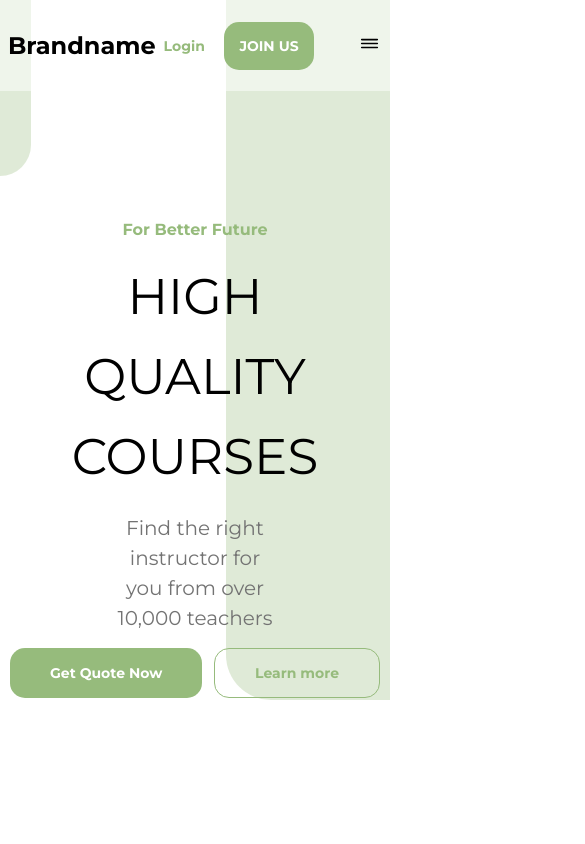
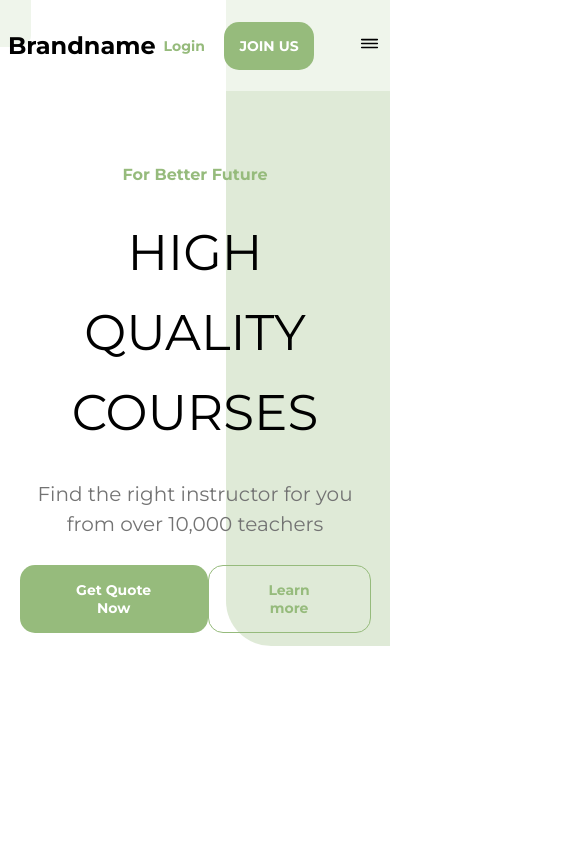
Before and after one commit to MuFReese/lending_school, a React (Vite) app: page / in a window 390 px wide. Shown: the top 844 px of the page, 585 px wide, since content can reach past the window. Built offline with nearby package versions, Linux system fonts and the light colour scheme.

Commit message:
Made adaptive layout for header and navigation

```diff
--- a/src/App.tsx
+++ b/src/App.tsx
@@ -12,8 +12,8 @@ function App() {
     <>
     <Navigation/>
     <Header />
-    <Companies />
-    <Courses />
+    {/* <Companies /> */}
+    {/* <Courses /> */}
     <br />
     <br />
     <br />
--- a/src/components/Button.tsx
+++ b/src/components/Button.tsx
@@ -74,6 +74,4 @@ const StyleButton = styled.button<Omit<ButtonProps, 'title'>>`
       }
   `
   }
-
-
 `
--- /dev/null
+++ b/src/components/component.module.css
@@ -0,0 +1,6 @@
+
+
+
+.button{
+
+}
--- a/src/layouts/Header/header.module.css
+++ b/src/layouts/Header/header.module.css
@@ -1,13 +1,14 @@
 .header {
   width: 100%;
-  height: 700px;
-  padding-top: 210px;
+  height: 80%;
+  padding-top: 150px;
+  position: relative;
 }
 
 .wrapHeaderText{
-  width: 40%;
+  width: 90%;
   height: 496px;
-  margin: 0px auto;
+  margin: 0 auto;
   display: flex;
   flex-direction: column;
   align-items: center;
@@ -31,15 +32,15 @@
 
 .wrapHeaderText div{
   display: flex;
-  width: 370px;
-  justify-content: space-between;
+  width: 100%;
+  justify-content: space-around;
 }
 
 
 .leftFond{
-  width: 8%;
-  height: 176px;
-  border-bottom-right-radius: 45px;
+  width: 8vw;
+  height: 12vw;
+  border-bottom-right-radius: 3vw;
   background-color: #96BB7C;
   opacity: 0.3;
   position: absolute;
@@ -50,7 +51,7 @@
 
 .rightFond{
   width: 42%;
-  height: 700px;
+  height: 100%;
   border-bottom-left-radius: 45px;
   background-color: #96BB7C;
   opacity: 0.3;
@@ -60,3 +61,38 @@
   z-index: -1;
 
 }
+
+@media (max-width: 1920px) {
+  .wrapHeaderText{
+    width: 25%;
+  }
+}
+
+@media (max-width: 1500px) {
+  .wrapHeaderText{
+    width: 35%;
+  }
+}
+
+@media (max-width: 1100px) {
+  .wrapHeaderText{
+    width: 45%;
+  }
+}
+
+@media (max-width: 850px) {
+  .wrapHeaderText{
+    width: 60%;
+  }
+}
+
+@media (max-width: 650px) {
+  .wrapHeaderText{
+    width: 90%;
+  }
+  /* .leftFond{
+  width: 15vw;
+  height: 20vw;
+  border-bottom-right-radius: 8vw;
+  } */
+}
--- a/src/layouts/Navigation/navogation.css
+++ b/src/layouts/Navigation/navogation.css
@@ -2,7 +2,7 @@
 
 .wrapNav{
   z-index: 3;
-  width: 80%;
+  width: 100%;
   display: flex;
   justify-content: space-evenly;
   align-items: center;
@@ -89,22 +89,18 @@
   .wrapNav{
     width: 100%;
   }
-  .wrapNav-navbar{
-    /* width: 725px; */
-  }
+
 }
 
 
 @media (max-width: 1150px) {
   .wrapNav-navbar{
-    /* width: 600px; */
     justify-content: space-around;
   }
 }
 
 @media (max-width: 799px) {
   .wrapNav-navbar{
-    /* width: 300px; */
     justify-content: space-between;
   }
 }
```
